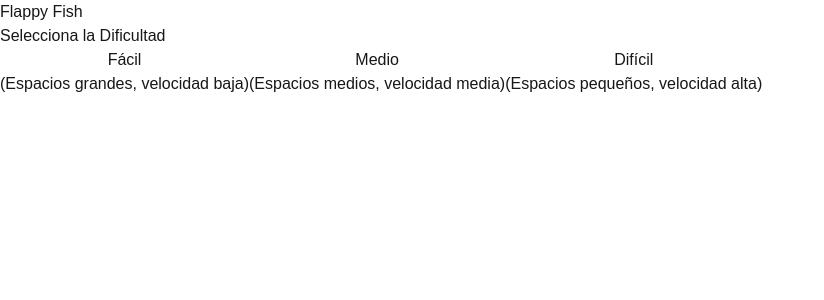
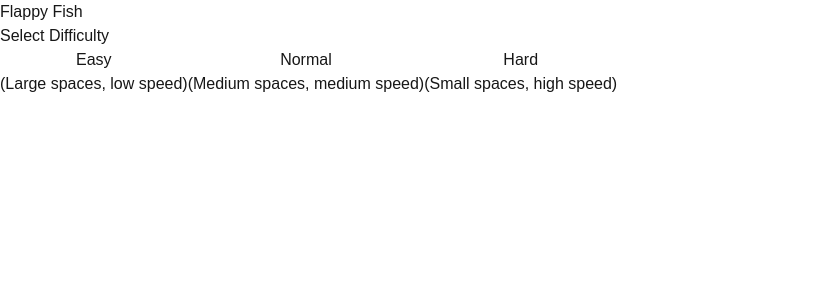
Before and after one commit to Rugroso/FlappyFish, a Next.js app: page / in a window 1280 px wide. Shown: the top 300 px of the page, without its empty margins (0-824 px from the left). Built offline with nearby package versions, Linux system fonts and the light colour scheme.

Commit message:
Game Translated to English

```diff
--- a/src/app/page.js
+++ b/src/app/page.js
@@ -91,21 +91,21 @@ const DIFFICULTY_SETTINGS = {
     pipeGap: 180,
     gameSpeed: 2,
     jumpForce: -7,
-    label: "Fácil"
+    label: "Easy"
   },
   medium: {
     gravity: 0.5,
     pipeGap: 150,
     gameSpeed: 3,
     jumpForce: -8,
-    label: "Medio"
+    label: "Normal"
   },
   hard: {
     gravity: 0.6,
     pipeGap: 130,
     gameSpeed: 4,
     jumpForce: -9,
-    label: "Difícil"
+    label: "Hard"
   }
 };
 
@@ -115,7 +115,7 @@ const DifficultySelector = ({ onSelect }) => {
   return (
     <div className="absolute inset-0 flex flex-col items-center justify-center bg-black bg-opacity-50 backdrop-blur-sm">
       <div className={`text-4xl font-bold text-transparent bg-clip-text bg-gradient-to-r ${defaultGradient} mb-8`}>
-        Selecciona la Dificultad
+        Select Difficulty
       </div>
       <div className="flex flex-col gap-4">
         {Object.entries(DIFFICULTY_SETTINGS).map(([key, settings]) => (
@@ -130,9 +130,9 @@ const DifficultySelector = ({ onSelect }) => {
             <div className="absolute inset-0 bg-white opacity-0 group-hover:opacity-10 transition-opacity" />
             {settings.label}
             <div className="text-sm opacity-75 mt-1">
-              {key === 'easy' && '(Espacios grandes, velocidad baja)'}
-              {key === 'medium' && '(Espacios medios, velocidad media)'}
-              {key === 'hard' && '(Espacios pequeños, velocidad alta)'}
+              {key === 'easy' && '(Large spaces, low speed)'}
+              {key === 'medium' && '(Medium spaces, medium speed)'}
+              {key === 'hard' && '(Small spaces, high speed)'}
             </div>
           </button>
         ))}
@@ -388,7 +388,7 @@ const FlappyFish = () => {
         {!gameHasStarted && !gameOver && !showDifficultySelector && (
           <div className="absolute inset-0 flex items-center justify-center bg-black bg-opacity-50 backdrop-blur-sm">
             <div className={`text-2xl font-bold text-transparent bg-clip-text bg-gradient-to-r ${currentFish.body} text-center animate-pulse`}>
-              Click o presiona espacio<br />para nadar
+              Click or press space<br />to swim
             </div>
           </div>
         )}
@@ -397,10 +397,10 @@ const FlappyFish = () => {
         {gameOver && (
           <div className="absolute inset-0 flex flex-col items-center justify-center bg-black bg-opacity-70 backdrop-blur-sm">
             <div className={`text-3xl font-bold text-transparent bg-clip-text bg-gradient-to-r ${currentFish.body} mb-4`}>
-              ¡Juego Terminado!
+              ¡GAME OVER!
             </div>
             <div className="text-xl text-blue-300 mb-4">
-              Puntuación: {score}
+              Score: {score}
             </div>
             <button
               className={`px-6 py-3 bg-gradient-to-r ${currentFish.body} text-white rounded-full font-bold ${currentFish.shadow} hover:brightness-110 transform hover:scale-105 transition-all`}
@@ -409,7 +409,7 @@ const FlappyFish = () => {
                 resetGame();
               }}
             >
-              Jugar de Nuevo
+              Swim Again
             </button>
           </div>
         )}
```
